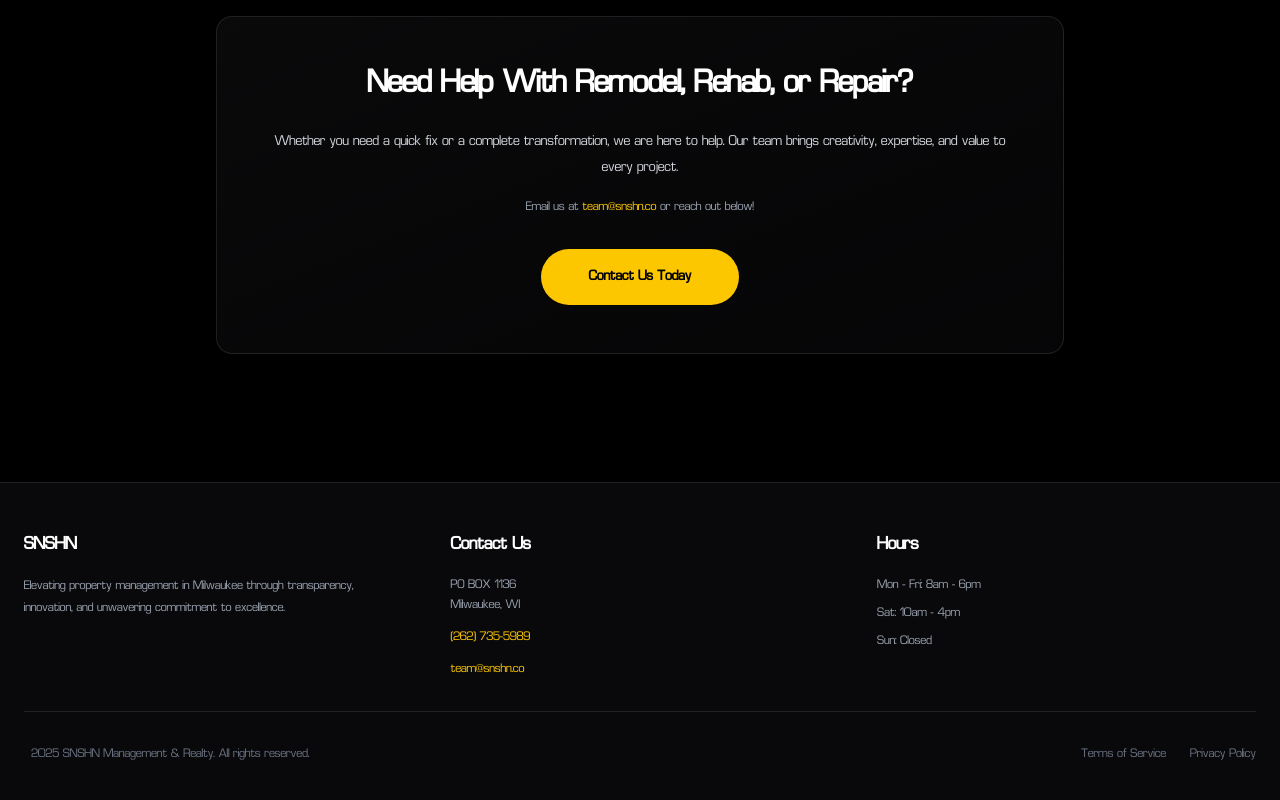
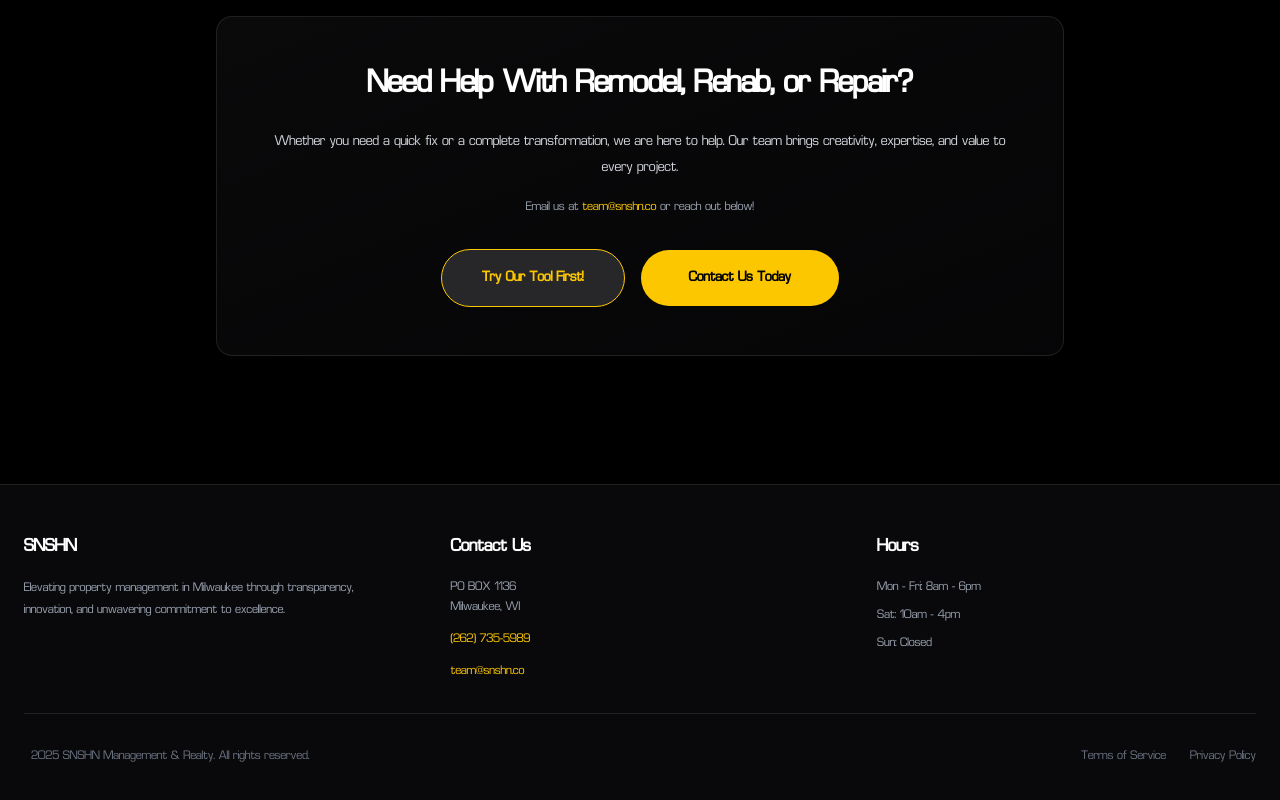
Before and after one commit to begauger/snshn-website, a React (Vite) app: page /rehab in a window 1280 px wide. Shown: the part 1951-2751 px from the top of the page. Built offline with nearby package versions, Linux system fonts and the light colour scheme.

Commit message:
rehab page update

```diff
--- a/src/pages/Rehab.jsx
+++ b/src/pages/Rehab.jsx
@@ -1,4 +1,5 @@
 import { useState } from 'react';
+import { Link } from 'react-router-dom';
 import Header from '../components/Header';
 import Footer from '../components/Footer';
 
@@ -242,12 +243,22 @@ export default function Rehab() {
             <p className="font-eurostile text-gray-400 mb-8 text-sm">
               Email us at <a href="mailto:team@snshn.co" className="text-yellow-400 hover:underline">team@snshn.co</a> or reach out below!
             </p>
-            <a
-              href="/contact"
-              className="inline-block bg-yellow-400 hover:bg-yellow-500 text-black font-eurostile font-semibold px-12 py-4 rounded-full transition-all duration-300"
-            >
-              Contact Us Today
-            </a>
+
+            {/* Two Buttons Side by Side */}
+            <div className="flex flex-col sm:flex-row gap-4 justify-center items-center">
+              <Link
+                to="/diy-analyzer"
+                className="inline-block bg-zinc-800 hover:bg-zinc-700 border border-yellow-400 text-yellow-400 font-eurostile font-semibold px-10 py-4 rounded-full transition-all duration-300"
+              >
+                Try Our Tool First!
+              </Link>
+              <Link
+                to="/contact"
+                className="inline-block bg-yellow-400 hover:bg-yellow-500 text-black font-eurostile font-semibold px-12 py-4 rounded-full transition-all duration-300"
+              >
+                Contact Us Today
+              </Link>
+            </div>
           </div>
         </div>
 
```
